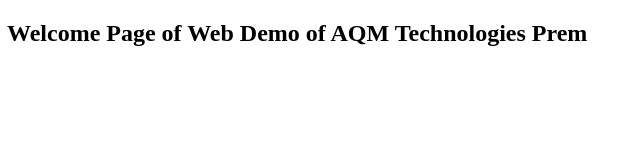
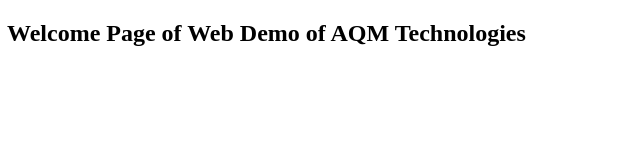
Before and after one commit to mpremchand99/WebApplication, a plain HTML site: page WebApplication/src/main/webapp/index.html in a window 1280 px wide. Shown: the full height of the page, 1-641 px from the left. Drawn offline with Linux system fonts and the light colour scheme.

Commit message:
Removed previous changes

```diff
--- a/WebApplication/src/main/webapp/index.html
+++ b/WebApplication/src/main/webapp/index.html
@@ -5,6 +5,6 @@
 <title>AQM Technologies</title>
 </head>
 <body>
-	<h2>Welcome Page of Web Demo of AQM Technologies Prem</h2>
+	<h2>Welcome Page of Web Demo of AQM Technologies</h2>
 </body>
 </html>
```
